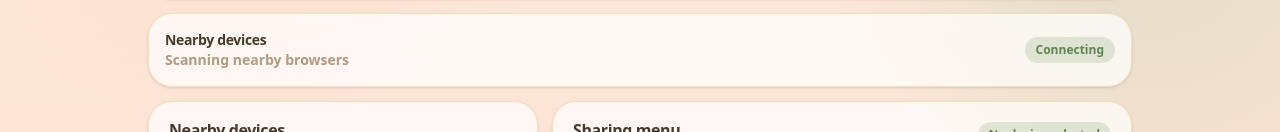
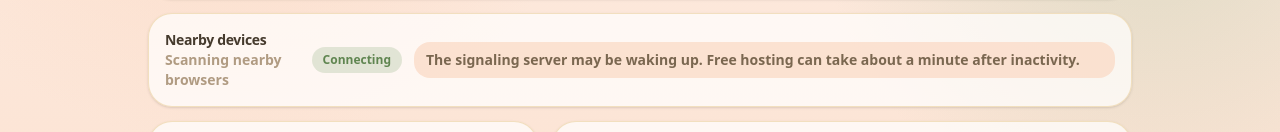
Before and after one commit to LJebry/WebDrop, a Next.js app in the folder apps/web/: page / in a window 1280 px wide. Both pictures are taken after a click on the button "Save". Shown: the part 297-429 px from the top of the page. Built offline with nearby package versions, Linux system fonts and the light colour scheme; no server answers; a web font is replaced by a local one.

Commit message:
Add free hosting wake hint

```diff
--- a/apps/web/src/app/page.tsx
+++ b/apps/web/src/app/page.tsx
@@ -28,6 +28,7 @@ import { useTransferStore } from "@/store/transferStore";
 
 export default function HomePage() {
   const [initialName, setInitialName] = useState("Browser Device");
+  const [showWakeHint, setShowWakeHint] = useState(false);
   const startedTransferRef = useRef<string | null>(null);
   const socketRef = useSocket();
 
@@ -71,6 +72,16 @@ export default function HomePage() {
     startedTransferRef.current = activeTransferId;
     void startSenderConnection(selectedPeerId);
   }, [activeTransferId, outgoingRequest, selectedPeerId, startSenderConnection, transferPhase]);
+
+  useEffect(() => {
+    if (connectionStatus !== "connecting") {
+      setShowWakeHint(false);
+      return;
+    }
+
+    const timer = window.setTimeout(() => setShowWakeHint(true), 6000);
+    return () => window.clearTimeout(timer);
+  }, [connectionStatus]);
 
   function saveDeviceName(nextName: string) {
     localStorage.setItem("webdrop:device-name", nextName);
@@ -149,7 +160,12 @@ export default function HomePage() {
           </CardContent>
         </Card>
 
-        <DiscoveryStatus status={connectionStatus} peerCount={nearbyPeers.length} errorMessage={discoveryError} />
+        <DiscoveryStatus
+          status={connectionStatus}
+          peerCount={nearbyPeers.length}
+          errorMessage={discoveryError}
+          showWakeHint={showWakeHint}
+        />
 
         <div className="grid gap-3.5 lg:grid-cols-[390px_1fr]">
           <Card className="h-fit">
--- a/apps/web/src/components/discovery/DiscoveryStatus.tsx
+++ b/apps/web/src/components/discovery/DiscoveryStatus.tsx
@@ -6,9 +6,10 @@ type DiscoveryStatusProps = {
   status: Status;
   peerCount: number;
   errorMessage: string | null;
+  showWakeHint?: boolean;
 };
 
-export function DiscoveryStatus({ status, peerCount, errorMessage }: DiscoveryStatusProps) {
+export function DiscoveryStatus({ status, peerCount, errorMessage, showWakeHint = false }: DiscoveryStatusProps) {
   return (
     <Card>
       <CardContent className="flex flex-col gap-3 p-4 sm:flex-row sm:items-center sm:justify-between">
@@ -19,6 +20,11 @@ export function DiscoveryStatus({ status, peerCount, errorMessage }: DiscoverySt
           </p>
         </div>
         <ConnectionStatus status={status} />
+        {showWakeHint ? (
+          <p className="rounded-2xl bg-[#fbd9c4]/70 px-3 py-2 text-sm font-semibold text-[#7a6750] sm:basis-full">
+            The signaling server may be waking up. Free hosting can take about a minute after inactivity.
+          </p>
+        ) : null}
         {errorMessage ? <p className="text-sm font-semibold text-destructive sm:basis-full">{errorMessage}</p> : null}
       </CardContent>
     </Card>
```
